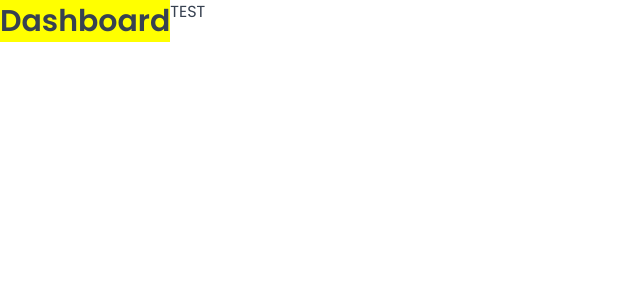
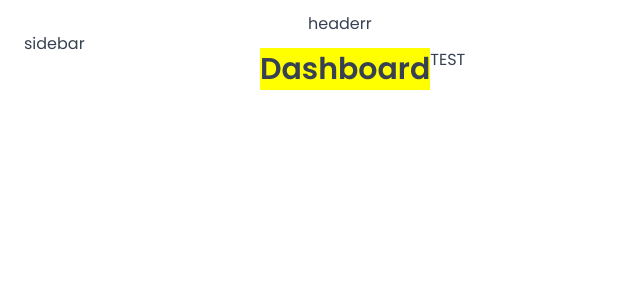
Before and after one commit to farhamostafa657/the-wild-oasis, a React (Vite) app: page /dashboard in a window 1280 px wide. Shown: the top 300 px of the page, without its empty margins (0-640 px from the left). Built offline with nearby package versions, Linux system fonts and the light colour scheme; a web font is replaced by a local one.

Commit message:
building the app layout

```diff
--- a/src/App.jsx
+++ b/src/App.jsx
@@ -8,6 +8,7 @@
 import Login from "./pages/Login";
 import PageNotFound from "./pages/PageNotFound";
 import GlobalStyles from "./styles/GlobalStyles";
+import AppLayout from "./ui/AppLayout";
 
 function App() {
   return (
@@ -15,6 +16,7 @@
       <GlobalStyles />
       <BrowserRouter>
         <Routes>
+          <Route element={<AppLayout />}>
             <Route index element={<Navigate replace to="dashboard" />} />
             <Route path="dashboard" element={<Dashboard />} />
             <Route path="bookings" element={<Bookings />} />
@@ -22,6 +24,7 @@
             <Route path="users" element={<Users />} />
             <Route path="settings" element={<Settings />} />
             <Route path="account" element={<Account />} />
+          </Route>
           <Route path="login" element={<Login />} />
           <Route path="*" element={<PageNotFound />} />
         </Routes>
--- /dev/null
+++ b/src/ui/AppLayout.jsx
@@ -0,0 +1,30 @@
+import { Outlet } from "react-router-dom";
+import Header from "./Header";
+import SideBar from "./SideBar";
+import styled from "styled-components";
+
+const Main = styled.main`
+  background-color: var(--color-gray-50)
+  padding: 4rem 4.8rem 6.4rem;
+`;
+
+const StyledAppLayout = styled.div`
+  display: grid;
+  grid-template-columns: 26rem 1fr;
+  grid-template-rows: auto 1fr;
+  height: 100vh;
+`;
+
+function AppLayout() {
+  return (
+    <StyledAppLayout>
+      <Header />
+      <SideBar />
+      <Main>
+        <Outlet />
+      </Main>
+    </StyledAppLayout>
+  );
+}
+
+export default AppLayout;
--- /dev/null
+++ b/src/ui/Header.jsx
@@ -0,0 +1,13 @@
+import styled from "styled-components";
+
+const StyledHeader = styled.header`
+  background-color: var(--color-gray-0);
+  padding: 1.2rem 4.8rem;
+  border-bottom: 1px solid var(--color-gray-100);
+`;
+
+function Header() {
+  return <StyledHeader>headerr</StyledHeader>;
+}
+
+export default Header;
--- /dev/null
+++ b/src/ui/SideBar.jsx
@@ -0,0 +1,14 @@
+import styled from "styled-components";
+
+const StyledSideBar = styled.aside`
+  background-color: var(--color-gray-0);
+  padding: 3.2rem 2.4rem;
+  border-right: 1px solid var(--color-gray-100);
+  grid-row: 1/-1;
+`;
+
+function SideBar() {
+  return <StyledSideBar>sidebar</StyledSideBar>;
+}
+
+export default SideBar;
```
Also changed, not shown: 1 other file (tests, documents, lock files or other folders). Lines whose indentation alone changed are shown as unchanged.
